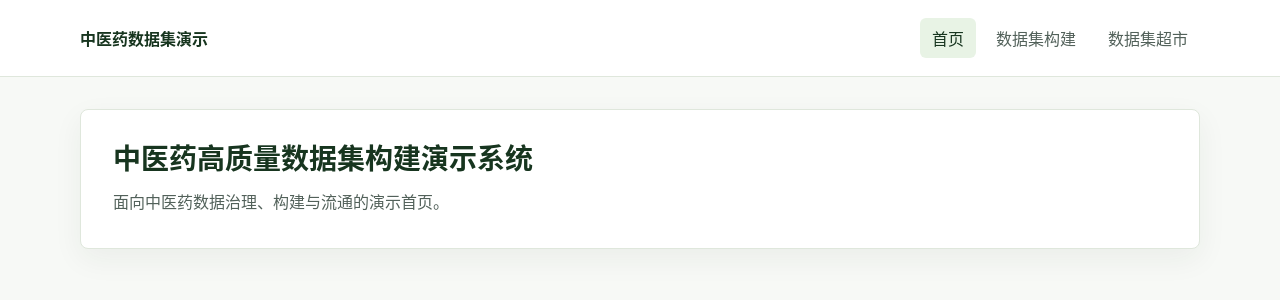
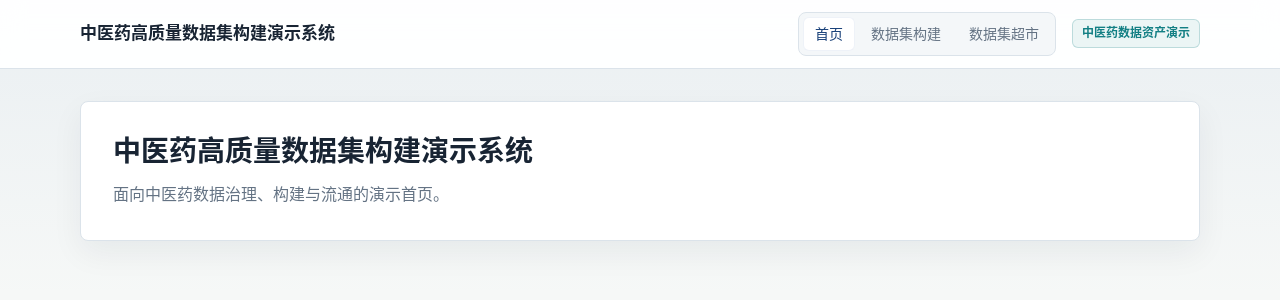
Before and after one commit to Yanzengyong/zy-hqDataset-fe, a Vue app: page / in a window 1280 px wide. Shown: the top 300 px of the page. Built offline with nearby package versions, Linux system fonts and the light colour scheme.

Commit message:
feat: add application shell

```diff
--- a/src/App.vue
+++ b/src/App.vue
@@ -6,7 +6,7 @@ import AppHeader from './components/layout/AppHeader.vue'
 <template>
   <div class="app-shell">
     <AppHeader />
-    <main class="app-main">
+    <main class="app-main" aria-label="应用内容">
       <RouterView />
     </main>
   </div>
--- a/src/components/layout/AppHeader.vue
+++ b/src/components/layout/AppHeader.vue
@@ -1,55 +1,122 @@
 <template>
   <header class="app-header">
-    <RouterLink class="brand" to="/">中医药数据集演示</RouterLink>
-    <nav class="nav-links" aria-label="主导航">
-      <RouterLink to="/">首页</RouterLink>
-      <RouterLink to="/build">数据集构建</RouterLink>
-      <RouterLink to="/market">数据集超市</RouterLink>
-    </nav>
+    <div class="app-header__inner">
+      <RouterLink class="app-header__brand" to="/">
+        中医药高质量数据集构建演示系统
+      </RouterLink>
+
+      <nav class="app-header__nav" aria-label="主导航">
+        <RouterLink to="/">首页</RouterLink>
+        <RouterLink to="/build">数据集构建</RouterLink>
+        <RouterLink to="/market">数据集超市</RouterLink>
+      </nav>
+
+      <span class="app-header__status">中医药数据资产演示</span>
+    </div>
   </header>
 </template>
 
 <style scoped>
 .app-header {
+  position: sticky;
+  top: 0;
+  z-index: 20;
+  border-bottom: 1px solid var(--color-border);
+  background: rgba(255, 255, 255, 0.94);
+  backdrop-filter: blur(12px);
+}
+
+.app-header__inner {
   display: flex;
+  width: min(var(--layout-width), calc(100% - 32px));
+  min-height: 64px;
   align-items: center;
   justify-content: space-between;
-  gap: 24px;
-  padding: 18px max(16px, calc((100vw - 1120px) / 2));
-  border-bottom: 1px solid #dfe7dc;
-  background: #ffffff;
+  gap: 16px;
+  margin: 0 auto;
+  padding: 12px 0;
 }
 
-.brand {
-  color: #17351f;
+.app-header__brand {
+  flex: 1 1 280px;
+  min-width: 220px;
+  color: var(--color-ink);
+  font-size: 17px;
   font-weight: 700;
+  line-height: 1.35;
+  letter-spacing: 0;
 }
 
-.nav-links {
+.app-header__nav {
   display: flex;
+  flex: 0 1 auto;
   align-items: center;
-  gap: 8px;
+  justify-content: center;
+  gap: 4px;
+  padding: 4px;
+  border: 1px solid var(--color-border);
+  border-radius: 8px;
+  background: var(--color-panel-subtle);
 }
 
-.nav-links a {
-  padding: 8px 12px;
+.app-header__nav a {
+  white-space: nowrap;
+  padding: 7px 12px;
   border-radius: 6px;
-  color: #52615a;
+  color: var(--color-muted);
+  font-size: 14px;
+  line-height: 1.4;
 }
 
-.nav-links a.router-link-active {
-  color: #17351f;
-  background: #e8f3e5;
+.app-header__nav a:hover,
+.app-header__nav a.router-link-active {
+  color: var(--color-blue-deep);
+  background: #ffffff;
+  box-shadow: inset 0 0 0 1px rgba(39, 92, 160, 0.08);
 }
 
-@media (max-width: 640px) {
-  .app-header {
-    align-items: flex-start;
+.app-header__status {
+  flex: 0 0 auto;
+  white-space: nowrap;
+  padding: 5px 9px;
+  border: 1px solid rgba(18, 127, 132, 0.22);
+  border-radius: 6px;
+  color: var(--color-teal);
+  background: rgba(18, 127, 132, 0.08);
+  font-size: 12px;
+  font-weight: 600;
+  line-height: 1.4;
+}
+
+@media (max-width: 840px) {
+  .app-header__inner {
+    align-items: stretch;
     flex-direction: column;
+    gap: 10px;
   }
 
-  .nav-links {
+  .app-header__brand {
+    min-width: 0;
+  }
+
+  .app-header__nav {
     flex-wrap: wrap;
+    justify-content: flex-start;
+  }
+
+  .app-header__status {
+    align-self: flex-start;
+  }
+}
+
+@media (max-width: 480px) {
+  .app-header__inner {
+    width: min(var(--layout-width), calc(100% - 24px));
+  }
+
+  .app-header__nav a {
+    flex: 1 1 auto;
+    text-align: center;
   }
 }
 </style>
--- a/src/styles/base.css
+++ b/src/styles/base.css
@@ -1,18 +1,65 @@
-* {
+:root {
+  --color-ink: #182433;
+  --color-ink-soft: #2d3c4c;
+  --color-blue: #275ca0;
+  --color-blue-deep: #173f78;
+  --color-teal: #127f84;
+  --color-green: #2f7e55;
+  --color-gold: #b77f21;
+  --color-danger: #be3e3e;
+  --color-border: #dbe3ea;
+  --color-border-strong: #b9c6d2;
+  --color-panel: #ffffff;
+  --color-panel-subtle: #f4f7f9;
+  --color-muted: #647384;
+  --color-page: #f6f8f7;
+  --layout-width: 1120px;
+  color: var(--color-ink);
+  background: var(--color-page);
+  font-family:
+    Inter, "PingFang SC", "Microsoft YaHei", "Noto Sans CJK SC", Arial,
+    sans-serif;
+  font-synthesis: none;
+  text-rendering: optimizeLegibility;
+  -webkit-font-smoothing: antialiased;
+  -moz-osx-font-smoothing: grayscale;
+}
+
+*,
+*::before,
+*::after {
   box-sizing: border-box;
 }
 
 html {
-  color: #1f2933;
-  font-family:
-    Inter, "PingFang SC", "Microsoft YaHei", "Noto Sans CJK SC", Arial,
-    sans-serif;
-  background: #f7f9f6;
+  min-width: 320px;
+  min-height: 100%;
+  overflow-x: hidden;
 }
 
 body {
   min-width: 320px;
+  min-height: 100vh;
   margin: 0;
+  overflow-x: hidden;
+  color: var(--color-ink);
+  background:
+    linear-gradient(180deg, rgba(39, 92, 160, 0.06), transparent 300px),
+    var(--color-page);
+}
+
+body,
+button,
+input,
+textarea,
+select {
+  font: inherit;
+}
+
+img,
+svg {
+  display: block;
+  max-width: 100%;
 }
 
 a {
@@ -20,40 +67,75 @@ a {
   text-decoration: none;
 }
 
-button,
-input,
-textarea,
-select {
-  font: inherit;
+button {
+  border: 0;
+  color: inherit;
+  background: transparent;
+  cursor: pointer;
+}
+
+button:disabled {
+  cursor: not-allowed;
+}
+
+a:focus-visible,
+button:focus-visible,
+input:focus-visible,
+textarea:focus-visible,
+select:focus-visible {
+  outline: 2px solid rgba(39, 92, 160, 0.45);
+  outline-offset: 2px;
+}
+
+#app {
+  min-height: 100vh;
 }
 
 .app-shell {
   min-height: 100vh;
+  min-width: 0;
 }
 
 .app-main {
-  width: min(1120px, calc(100% - 32px));
+  width: min(var(--layout-width), calc(100% - 32px));
   margin: 0 auto;
   padding: 32px 0;
+  min-width: 0;
 }
 
 .page {
   padding: 32px;
-  border: 1px solid #dfe7dc;
+  border: 1px solid var(--color-border);
   border-radius: 8px;
-  background: #ffffff;
-  box-shadow: 0 10px 30px rgba(35, 55, 39, 0.06);
+  background: var(--color-panel);
+  box-shadow: 0 12px 32px rgba(24, 36, 51, 0.06);
 }
 
 .page h1 {
   margin: 0 0 12px;
-  color: #17351f;
+  color: var(--color-ink);
   font-size: 28px;
   line-height: 1.25;
+  letter-spacing: 0;
 }
 
 .page p {
   margin: 0;
-  color: #52615a;
+  color: var(--color-muted);
   line-height: 1.7;
 }
+
+@media (max-width: 640px) {
+  .app-main {
+    width: min(var(--layout-width), calc(100% - 24px));
+    padding: 20px 0;
+  }
+
+  .page {
+    padding: 20px;
+  }
+
+  .page h1 {
+    font-size: 24px;
+  }
+}
```
Also changed, not shown: src/components/common/EmptyState.vue (added, +57 -0 lines), src/components/common/LoadingState.vue (added, +43 -0 lines), src/components/common/TagBadge.vue (added, +68 -0 lines), src/components/layout/Breadcrumb.vue (added, +61 -0 lines).
